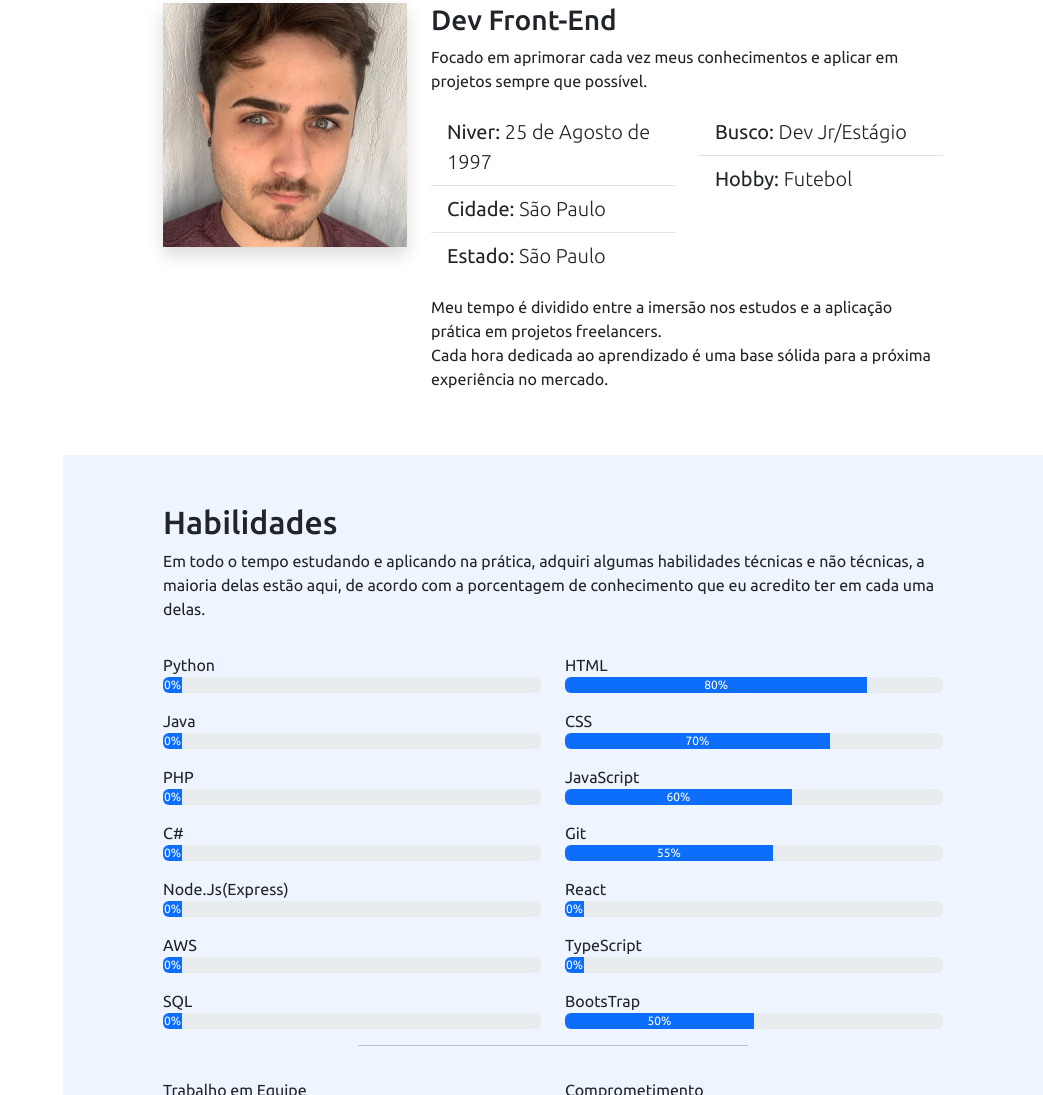
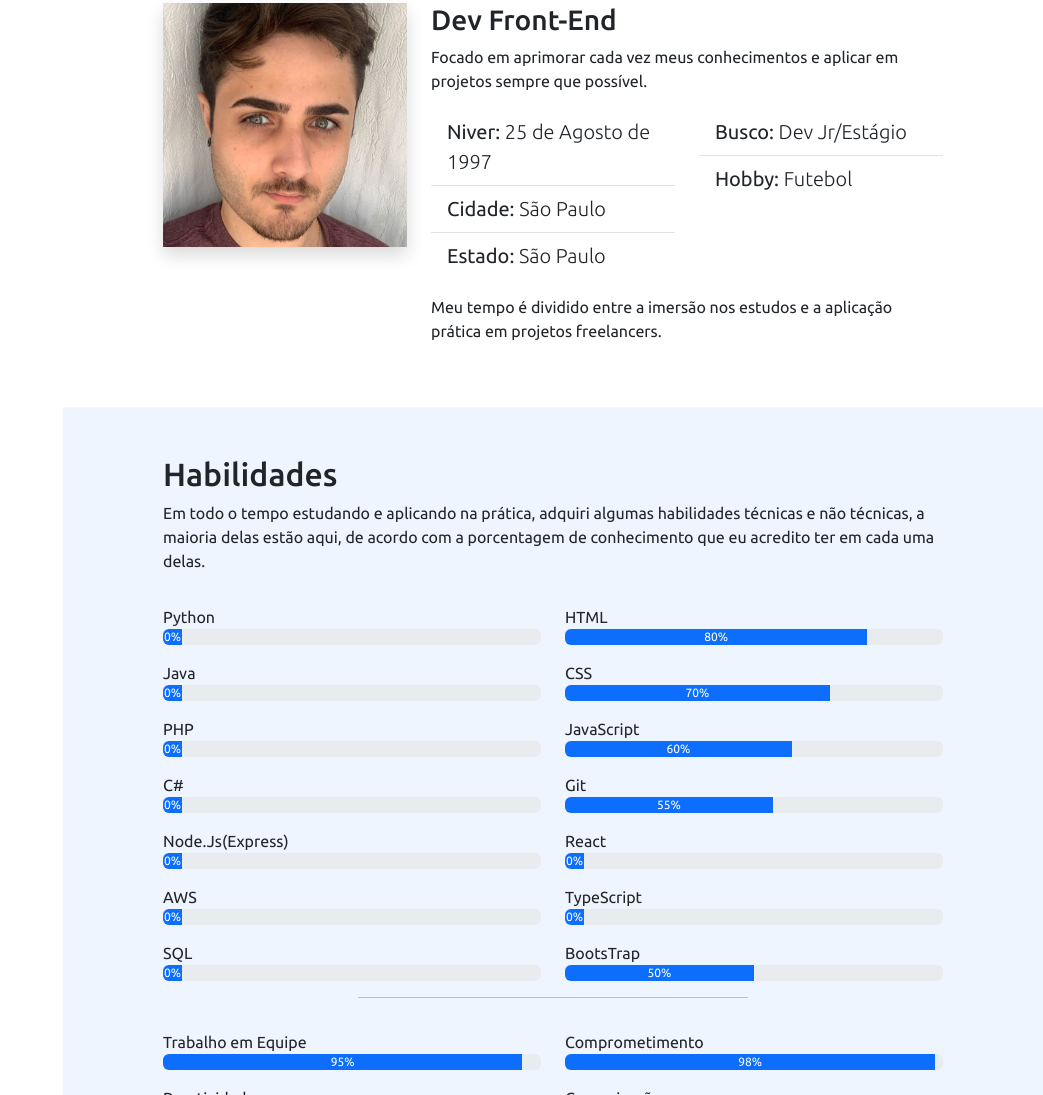
Before and after one commit to guishido/portfolio-Guilherme, a plain HTML site: page index.html in a window 1280 px wide. Shown: the part 1091-2186 px from the top of the page, without its empty margins (237-1280 px from the left). Drawn offline with nearby package versions, Linux system fonts and the light colour scheme.

Commit message:
Update index.html

```diff
--- a/index.html
+++ b/index.html
@@ -141,7 +141,7 @@
           </div>
 
           <p>Meu tempo é dividido entre a imersão nos estudos e a aplicação prática em projetos freelancers.<br>
-            Cada hora dedicada ao aprendizado é uma base sólida para a próxima experiência no mercado. </p>
+            </p>
         </div>
       </div>
     </section>
```
